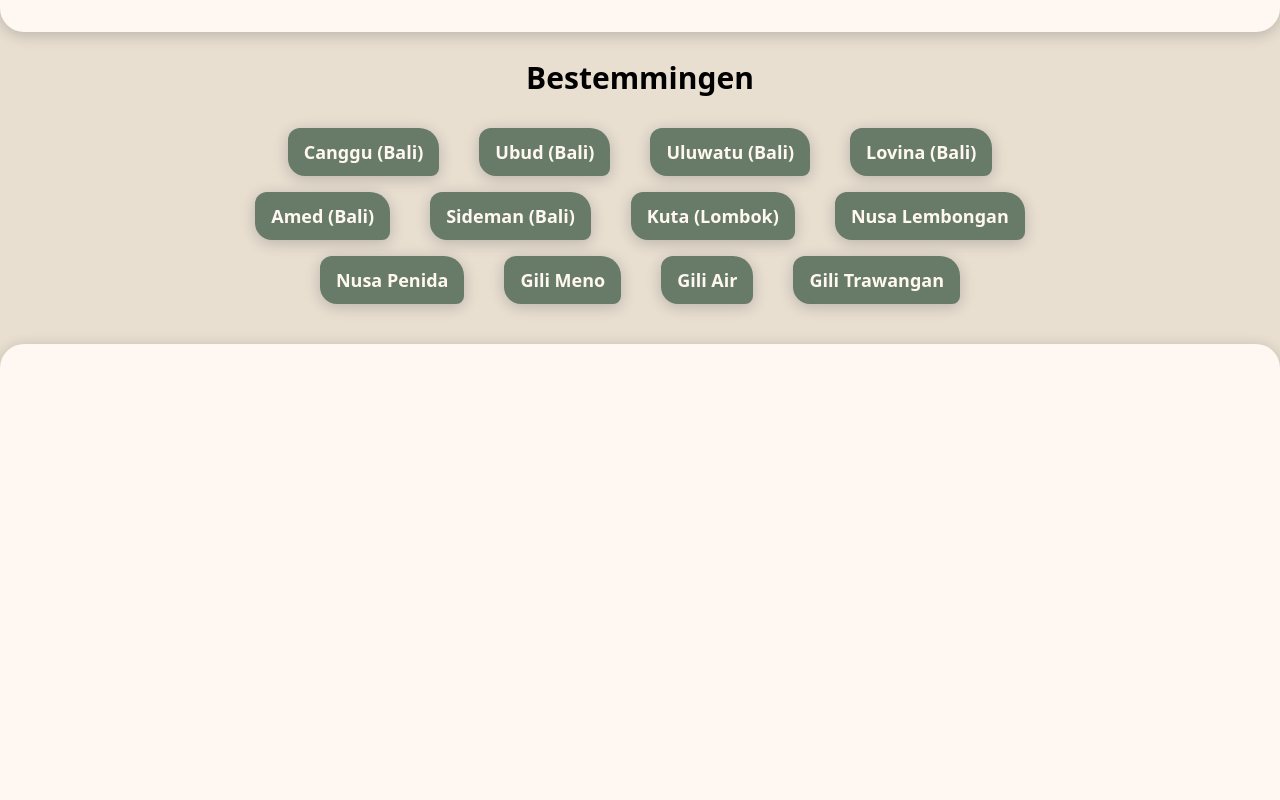
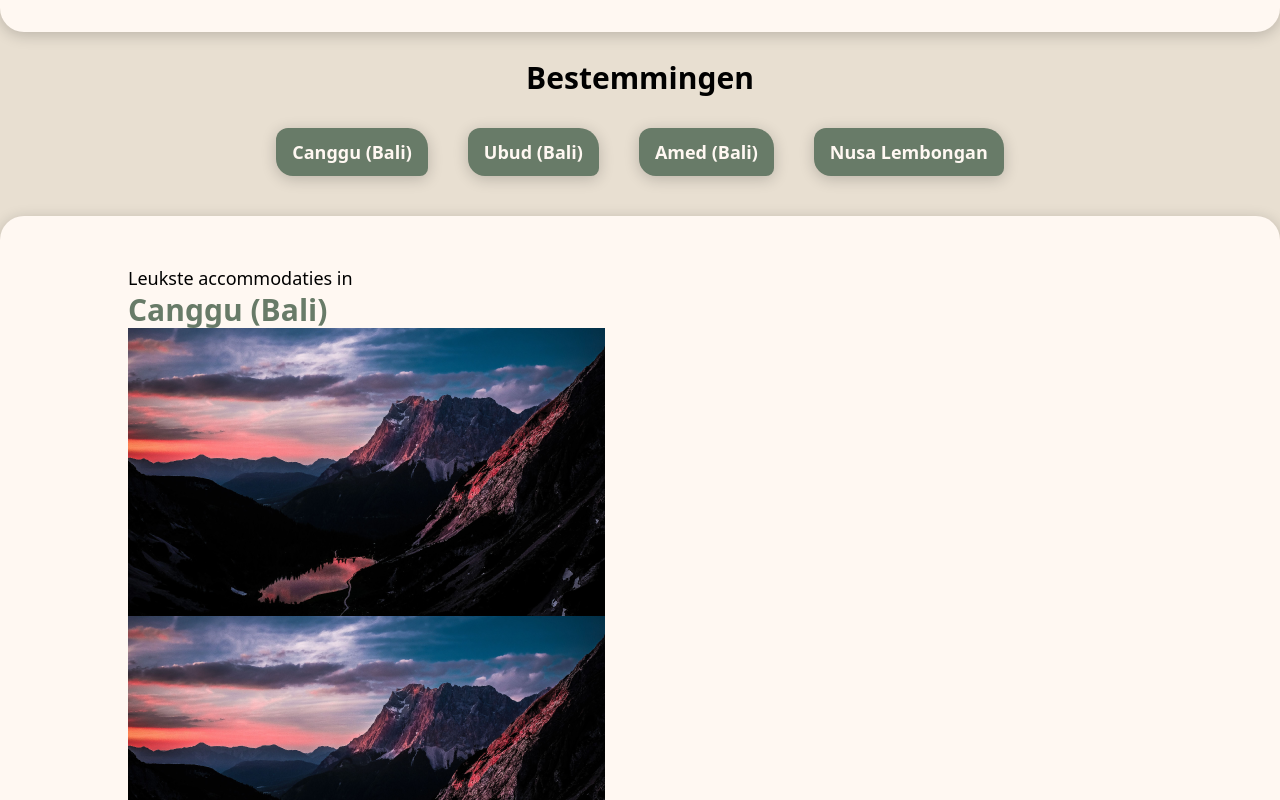
Before and after one commit to dannyfrelink/affiliate-blog, a React (Create React App) app: page /accommodaties in a window 1280 px wide. Shown: the part 1200-2000 px from the top of the page. Built offline with nearby package versions, Linux system fonts and the light colour scheme; the HTML template or start-up script is replaced by a standard one.

Commit message:
feat: start displaying dummy accommodations data

```diff
--- a/src/components/pages/overview/Overview.tsx
+++ b/src/components/pages/overview/Overview.tsx
@@ -2,30 +2,16 @@ import React from "react";
 import Container from "../../general/Container";
 import H2 from "../../typography/H2";
 import Button from "../../general/Button";
-// import { Link } from "react-router-dom";
-import { Link, Element } from "react-scroll";
+import { Link } from "react-scroll";
 import { useAppContext } from "../../../config/AppContext";
 
 interface OverviewProps {
 	children: React.ReactNode[];
+	destinations: string[];
 }
 
-const Overview: React.FC<OverviewProps> = ({ children }) => {
+const Overview: React.FC<OverviewProps> = ({ children, destinations }) => {
 	const { screenSize } = useAppContext();
-	const destinations = [
-		"Canggu (Bali)",
-		"Ubud (Bali)",
-		"Uluwatu (Bali)",
-		"Lovina (Bali)",
-		"Amed (Bali)",
-		"Sideman (Bali)",
-		"Kuta (Lombok)",
-		"Nusa Lembongan",
-		"Nusa Penida",
-		"Gili Meno",
-		"Gili Air",
-		"Gili Trawangan",
-	];
 
 	return (
 		<main>
@@ -61,12 +47,7 @@ const Overview: React.FC<OverviewProps> = ({ children }) => {
 				</div>
 			</section>
 
-			<Container className="flex items-center h-[200vh]">
-				<div></div>
-			</Container>
-			<Element name={destinations[0].toLowerCase().split(" ").join("-")}>
-				<H2 id="canggu-(bali)">Canggu (Bali)</H2>
-			</Element>
+			<Container className="">{children[1]}</Container>
 		</main>
 	);
 };
--- a/src/data/accommodations.json
+++ b/src/data/accommodations.json
@@ -2,6 +2,7 @@
 	"accommodations": {
 		"Canggu (Bali)": [
 			{
+				"image": "mountains.png",
 				"name": "Lorem ipsum dolor sit amet est explicabo blanditiis",
 				"description": "Lorem ipsum dolor sit amet. Est explicabo blanditiis eum perferendis harum eum galisum voluptas quo natus nihil aut aspernatur voluptas rem ipsum dolorum aut fugiat cumque. Et officiis iure et asperiores totam quo sunt alias. Sed illum perferendis quo possimus inventore et reiciendis modi. Sed quos voluptate nam deleniti veniam ut nihil consequatur.",
 				"prices": {
@@ -11,6 +12,7 @@
 				"link": "https://www.booking.com/index.nl.html?label=gen173nr-1BCAEoggI46AdIM1gEaKkBiAEBmAEcuAEHyAEM2AEB6AEBiAIBqAIDuAKGtOWsBsACAdICJDliOWRjMzNiLTM0NjMtNGE5ZS1hNzViLWI1YTFhMGQwOGI5YtgCBeACAQ&sid=83f3fa059f828796952e2d343de89d61&keep_landing=1&sb_price_type=total&"
 			},
 			{
+				"image": "mountains.png",
 				"name": "Lorem ipsum dolor sit amet est explicabo blanditiis",
 				"description": "Lorem ipsum dolor sit amet. Est explicabo blanditiis eum perferendis harum eum galisum voluptas quo natus nihil aut aspernatur voluptas rem ipsum dolorum aut fugiat cumque. Et officiis iure et asperiores totam quo sunt alias. Sed illum perferendis quo possimus inventore et reiciendis modi. Sed quos voluptate nam deleniti veniam ut nihil consequatur.",
 				"prices": {
@@ -20,6 +22,7 @@
 				"link": "https://www.booking.com/index.nl.html?label=gen173nr-1BCAEoggI46AdIM1gEaKkBiAEBmAEcuAEHyAEM2AEB6AEBiAIBqAIDuAKGtOWsBsACAdICJDliOWRjMzNiLTM0NjMtNGE5ZS1hNzViLWI1YTFhMGQwOGI5YtgCBeACAQ&sid=83f3fa059f828796952e2d343de89d61&keep_landing=1&sb_price_type=total&"
 			},
 			{
+				"image": "mountains.png",
 				"name": "Lorem ipsum dolor sit amet est explicabo blanditiis",
 				"description": "Lorem ipsum dolor sit amet. Est explicabo blanditiis eum perferendis harum eum galisum voluptas quo natus nihil aut aspernatur voluptas rem ipsum dolorum aut fugiat cumque. Et officiis iure et asperiores totam quo sunt alias. Sed illum perferendis quo possimus inventore et reiciendis modi. Sed quos voluptate nam deleniti veniam ut nihil consequatur.",
 				"prices": {
@@ -31,6 +34,7 @@
 		],
 		"Ubud (Bali)": [
 			{
+				"image": "mountains.png",
 				"name": "Lorem ipsum dolor sit amet est explicabo blanditiis",
 				"description": "Lorem ipsum dolor sit amet. Est explicabo blanditiis eum perferendis harum eum galisum voluptas quo natus nihil aut aspernatur voluptas rem ipsum dolorum aut fugiat cumque. Et officiis iure et asperiores totam quo sunt alias. Sed illum perferendis quo possimus inventore et reiciendis modi. Sed quos voluptate nam deleniti veniam ut nihil consequatur.",
 				"prices": {
@@ -40,6 +44,7 @@
 				"link": "https://www.booking.com/index.nl.html?label=gen173nr-1BCAEoggI46AdIM1gEaKkBiAEBmAEcuAEHyAEM2AEB6AEBiAIBqAIDuAKGtOWsBsACAdICJDliOWRjMzNiLTM0NjMtNGE5ZS1hNzViLWI1YTFhMGQwOGI5YtgCBeACAQ&sid=83f3fa059f828796952e2d343de89d61&keep_landing=1&sb_price_type=total&"
 			},
 			{
+				"image": "mountains.png",
 				"name": "Lorem ipsum dolor sit amet est explicabo blanditiis",
 				"description": "Lorem ipsum dolor sit amet. Est explicabo blanditiis eum perferendis harum eum galisum voluptas quo natus nihil aut aspernatur voluptas rem ipsum dolorum aut fugiat cumque. Et officiis iure et asperiores totam quo sunt alias. Sed illum perferendis quo possimus inventore et reiciendis modi. Sed quos voluptate nam deleniti veniam ut nihil consequatur.",
 				"prices": {
@@ -50,6 +55,7 @@
 			},
 
 			{
+				"image": "mountains.png",
 				"name": "Lorem ipsum dolor sit amet est explicabo blanditiis",
 				"description": "Lorem ipsum dolor sit amet. Est explicabo blanditiis eum perferendis harum eum galisum voluptas quo natus nihil aut aspernatur voluptas rem ipsum dolorum aut fugiat cumque. Et officiis iure et asperiores totam quo sunt alias. Sed illum perferendis quo possimus inventore et reiciendis modi. Sed quos voluptate nam deleniti veniam ut nihil consequatur.",
 				"prices": {
@@ -61,6 +67,7 @@
 		],
 		"Amed (Bali)": [
 			{
+				"image": "mountains.png",
 				"name": "Lorem ipsum dolor sit amet est explicabo blanditiis",
 				"description": "Lorem ipsum dolor sit amet. Est explicabo blanditiis eum perferendis harum eum galisum voluptas quo natus nihil aut aspernatur voluptas rem ipsum dolorum aut fugiat cumque. Et officiis iure et asperiores totam quo sunt alias. Sed illum perferendis quo possimus inventore et reiciendis modi. Sed quos voluptate nam deleniti veniam ut nihil consequatur.",
 				"prices": {
@@ -70,6 +77,7 @@
 				"link": "https://www.booking.com/index.nl.html?label=gen173nr-1BCAEoggI46AdIM1gEaKkBiAEBmAEcuAEHyAEM2AEB6AEBiAIBqAIDuAKGtOWsBsACAdICJDliOWRjMzNiLTM0NjMtNGE5ZS1hNzViLWI1YTFhMGQwOGI5YtgCBeACAQ&sid=83f3fa059f828796952e2d343de89d61&keep_landing=1&sb_price_type=total&"
 			},
 			{
+				"image": "mountains.png",
 				"name": "Lorem ipsum dolor sit amet est explicabo blanditiis",
 				"description": "Lorem ipsum dolor sit amet. Est explicabo blanditiis eum perferendis harum eum galisum voluptas quo natus nihil aut aspernatur voluptas rem ipsum dolorum aut fugiat cumque. Et officiis iure et asperiores totam quo sunt alias. Sed illum perferendis quo possimus inventore et reiciendis modi. Sed quos voluptate nam deleniti veniam ut nihil consequatur.",
 				"prices": {
@@ -81,6 +89,7 @@
 		],
 		"Nusa Lembongan": [
 			{
+				"image": "mountains.png",
 				"name": "Lorem ipsum dolor sit amet est explicabo blanditiis",
 				"description": "Lorem ipsum dolor sit amet. Est explicabo blanditiis eum perferendis harum eum galisum voluptas quo natus nihil aut aspernatur voluptas rem ipsum dolorum aut fugiat cumque. Et officiis iure et asperiores totam quo sunt alias. Sed illum perferendis quo possimus inventore et reiciendis modi. Sed quos voluptate nam deleniti veniam ut nihil consequatur.",
 				"prices": {
@@ -90,6 +99,7 @@
 				"link": "https://www.booking.com/index.nl.html?label=gen173nr-1BCAEoggI46AdIM1gEaKkBiAEBmAEcuAEHyAEM2AEB6AEBiAIBqAIDuAKGtOWsBsACAdICJDliOWRjMzNiLTM0NjMtNGE5ZS1hNzViLWI1YTFhMGQwOGI5YtgCBeACAQ&sid=83f3fa059f828796952e2d343de89d61&keep_landing=1&sb_price_type=total&"
 			},
 			{
+				"image": "mountains.png",
 				"name": "Lorem ipsum dolor sit amet est explicabo blanditiis",
 				"description": "Lorem ipsum dolor sit amet. Est explicabo blanditiis eum perferendis harum eum galisum voluptas quo natus nihil aut aspernatur voluptas rem ipsum dolorum aut fugiat cumque. Et officiis iure et asperiores totam quo sunt alias. Sed illum perferendis quo possimus inventore et reiciendis modi. Sed quos voluptate nam deleniti veniam ut nihil consequatur.",
 				"prices": {
@@ -99,6 +109,7 @@
 				"link": "https://www.booking.com/index.nl.html?label=gen173nr-1BCAEoggI46AdIM1gEaKkBiAEBmAEcuAEHyAEM2AEB6AEBiAIBqAIDuAKGtOWsBsACAdICJDliOWRjMzNiLTM0NjMtNGE5ZS1hNzViLWI1YTFhMGQwOGI5YtgCBeACAQ&sid=83f3fa059f828796952e2d343de89d61&keep_landing=1&sb_price_type=total&"
 			},
 			{
+				"image": "mountains.png",
 				"name": "Lorem ipsum dolor sit amet est explicabo blanditiis",
 				"description": "Lorem ipsum dolor sit amet. Est explicabo blanditiis eum perferendis harum eum galisum voluptas quo natus nihil aut aspernatur voluptas rem ipsum dolorum aut fugiat cumque. Et officiis iure et asperiores totam quo sunt alias. Sed illum perferendis quo possimus inventore et reiciendis modi. Sed quos voluptate nam deleniti veniam ut nihil consequatur.",
 				"prices": {
@@ -109,6 +120,7 @@
 			},
 
 			{
+				"image": "mountains.png",
 				"name": "Lorem ipsum dolor sit amet est explicabo blanditiis",
 				"description": "Lorem ipsum dolor sit amet. Est explicabo blanditiis eum perferendis harum eum galisum voluptas quo natus nihil aut aspernatur voluptas rem ipsum dolorum aut fugiat cumque. Et officiis iure et asperiores totam quo sunt alias. Sed illum perferendis quo possimus inventore et reiciendis modi. Sed quos voluptate nam deleniti veniam ut nihil consequatur.",
 				"prices": {
--- a/src/pages/Accommodations.tsx
+++ b/src/pages/Accommodations.tsx
@@ -5,6 +5,21 @@ import HeaderImage from "../images/mockup/hotel.png";
 import H2 from "../components/typography/H2";
 import BaseText from "../components/typography/BaseText";
 import Overview from "../components/pages/overview/Overview";
+import Footer from "../components/general/Footer";
+import data from "../data/accommodations.json";
+
+interface AccommodationsData {
+	[destination: string]: {
+		image: string;
+		name: string;
+		description: string;
+		prices: {
+			high: number;
+			low: number;
+		};
+		link: string;
+	}[];
+}
 
 const Accommodations = () => {
 	const { screenSize } = useAppContext();
@@ -12,6 +27,9 @@ const Accommodations = () => {
 	useEffect(() => {
 		setBlogsPageActive(false);
 	}, []);
+
+	const accommodations: AccommodationsData = data.accommodations;
+	const destinations = Object.keys(accommodations);
 
 	return (
 		<div>
@@ -22,7 +40,7 @@ const Accommodations = () => {
 				title="Lorem ipsum dolor sit amet Lorem ipsum dolor sit amet"
 			/>
 
-			<Overview>
+			<Overview destinations={destinations}>
 				<div className="max-w-[1000px] mx-auto">
 					<H2 className={screenSize < 1250 ? "mb-2" : "mb-3"}>
 						Lorem ipsum dolor sit amet est explicabo blanditiis
@@ -75,8 +93,39 @@ const Accommodations = () => {
 					</div>
 				</div>
 
-				<div>test</div>
+				<div>
+					{destinations.map((dest, index) => {
+						const accoms = accommodations[dest];
+
+						return (
+							<div key={index}>
+								<BaseText>Leukste accommodaties in</BaseText>
+								<H2 className="text-tertair">{dest}</H2>
+
+								<div>
+									{accoms.map((accom, index) => {
+										const image = require(`../images/mockup/${accom.image}`);
+
+										return (
+											<div key={index}>
+												<img
+													src={image}
+													alt="Accommodatie"
+												/>
+											</div>
+										);
+									})}
+								</div>
+							</div>
+						);
+					})}
+				</div>
+				{/* <Element name={destinations[0].toLowerCase().split(" ").join("-")}>
+					<H2 id="canggu-(bali)">Canggu (Bali)</H2>
+				</Element> */}
 			</Overview>
+
+			<Footer />
 		</div>
 	);
 };
```
